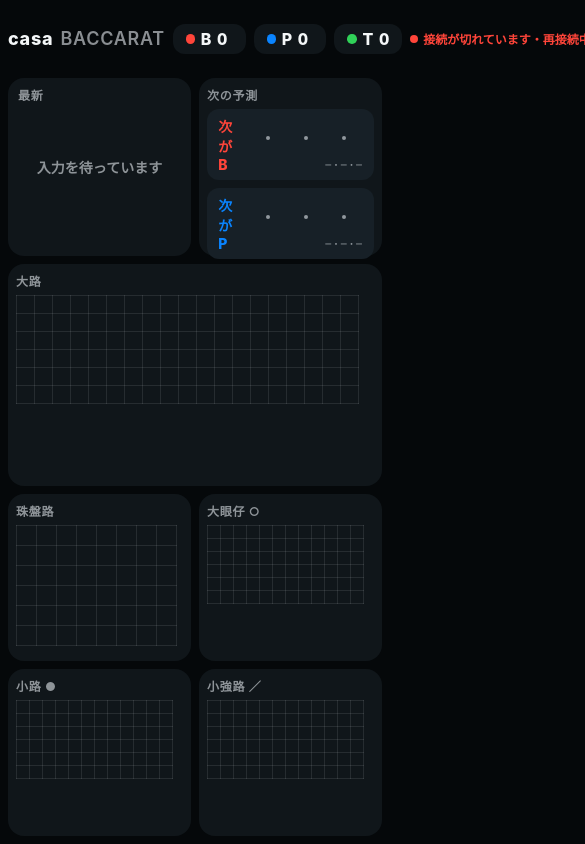
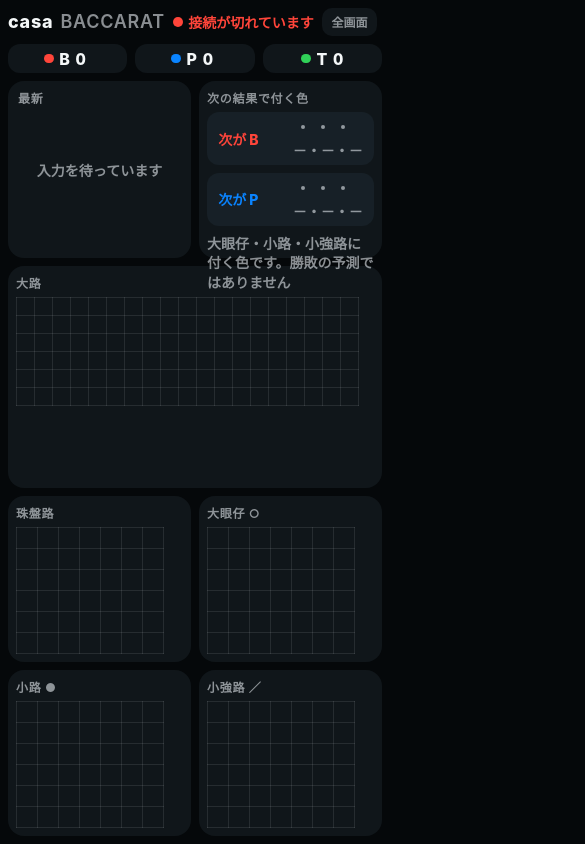
Before and after one commit to rhtcinema-boop/casa-kashitaku, a plain HTML site: page monitor.html in a window 390 px wide. Shown: the top 844 px of the page, 585 px wide, since content can reach past the window. Drawn offline with Linux system fonts and the light colour scheme; no server answers.

Commit message:
バカラモニター: ChatGPT採点の指摘を反映（下三路拡大・最新マス発光・接続切れ表示）
Co-Authored-By: Claude Opus 5.5 <noreply@anthropic.com>

```diff
--- a/monitor.html
+++ b/monitor.html
@@ -27,10 +27,10 @@
   .stats { display: flex; gap: var(--gap); margin-left: auto; }
   .st { display: flex; align-items: baseline; gap: .35em; background: var(--panel); border-radius: 12px; padding: .3em .8em; font-size: clamp(16px, 1.7vw, 28px); font-weight: 800; font-variant-numeric: tabular-nums; white-space: nowrap; }
   .st i { width: .6em; height: .6em; border-radius: 50%; display: inline-block; align-self: center; }
-  .st small { font-size: .6em; color: var(--text2); font-weight: 700; }
+  .st small { font-size: .7em; color: var(--text2); font-weight: 700; }
   .conn { font-size: clamp(12px, 1vw, 16px); font-weight: 700; color: var(--text2); white-space: nowrap; display: flex; align-items: center; gap: .4em; }
   .conn i { width: .7em; height: .7em; border-radius: 50%; background: var(--green); }
-  .conn.bad { color: var(--banker); } .conn.bad i { background: var(--banker); animation: blink 1s infinite; }
+  .conn.bad { color: var(--banker); font-size: clamp(14px, 1.2vw, 20px); } .conn.bad i { background: var(--banker); animation: blink 1s infinite; }
   .fs { border: 0; background: var(--panel); color: var(--text2); border-radius: 10px; padding: .45em .8em; font: inherit; font-size: clamp(12px, 1vw, 15px); font-weight: 700; cursor: pointer; }
   .fs:focus-visible { outline: 3px solid var(--player); }
 
@@ -39,39 +39,43 @@
   .fill { flex: 1; min-height: 0; overflow: hidden; display: flex; align-items: flex-start; justify-content: flex-start; }
   canvas { display: block; }
 
-  .last { grid-area: last; justify-content: center; align-items: center; text-align: center; position: relative; overflow: hidden; }
+  .last { grid-area: last; justify-content: center; align-items: center; text-align: center; position: relative; overflow: hidden; container-type: size; padding-top: clamp(24px, 2.6vw, 36px); }
   .last h2 { position: absolute; top: clamp(8px, 1vw, 14px); left: clamp(10px, 1.2vw, 16px); }
-  .ball { width: min(11vw, 22vh); aspect-ratio: 1; border-radius: 50%; display: grid; place-items: center; font-size: min(6.4vw, 13vh); font-weight: 900; color: #fff; background: var(--panel2); position: relative; }
+  .ball { width: min(62cqw, 58cqh); aspect-ratio: 1; border-radius: 50%; display: grid; place-items: center; font-size: min(36cqw, 34cqh); font-weight: 900; color: #fff; background: var(--panel2); position: relative; }
   .ball.B { background: var(--banker); } .ball.P { background: var(--player); } .ball.T { background: var(--green); }
   .ball .pr { position: absolute; width: 22%; height: 22%; border-radius: 50%; border: 3px solid var(--panel); }
   .ball .pr.b { background: var(--banker); top: 4%; left: 4%; } .ball .nat { position: absolute; top: -2%; right: -2%; font-size: .32em; color: var(--natural); text-shadow: 0 0 6px rgba(0,0,0,.5); } .ball .pr.p { background: var(--player); bottom: 4%; right: 4%; }
-  .lastname { margin-top: .4em; font-size: clamp(20px, 2.6vw, 44px); font-weight: 800; }
-  .lastsub { font-size: clamp(13px, 1.2vw, 20px); color: var(--text2); font-weight: 700; margin-top: .2em; font-variant-numeric: tabular-nums; }
+  .lastname { margin-top: .3em; font-size: clamp(18px, min(11cqw, 13cqh), 48px); font-weight: 800; line-height: 1.1; }
+  .lastsub { font-size: clamp(16px, min(7cqw, 7.5cqh), 26px); color: var(--text2); font-weight: 700; margin-top: .2em; font-variant-numeric: tabular-nums; }
   .last.pop .ball { animation: pop .7s cubic-bezier(.2, 1.4, .4, 1); }
   .last.pop::after { content: ""; position: absolute; inset: 0; border-radius: 16px; box-shadow: inset 0 0 0 4px var(--flash, transparent); animation: fade 2.5s forwards; }
   @keyframes pop { from { transform: scale(.6); opacity: .3; } }
   @keyframes fade { from { opacity: 1; } to { opacity: 0; } }
   @keyframes blink { 50% { opacity: .2; } }
 
-  .big { grid-area: big; }
+  .big { grid-area: big; } .fill { position: relative; }
+  .hl { position: absolute; border-radius: 50%; pointer-events: none; box-shadow: 0 0 0 4px var(--hl), 0 0 26px 8px var(--hl); opacity: 0; }
+  .hl.on { animation: hl 2.6s ease-out; }
+  @keyframes hl { 0%, 60% { opacity: 1; } 100% { opacity: 0; } }
   .side { grid-area: side; }
   .lower { grid-area: lower; display: grid; grid-template-columns: minmax(0, 1.25fr) repeat(3, minmax(0, 1fr)); gap: var(--gap); min-height: 0; }
   .lower .card { min-height: 0; }
   .ask { display: grid; gap: var(--gap); align-content: center; flex: 1; }
-  .askrow { display: flex; align-items: center; justify-content: space-between; gap: .6em; background: var(--panel2); border-radius: 12px; padding: .5em .8em; font-size: clamp(14px, 1.4vw, 24px); font-weight: 800; }
+  .askrow { display: flex; align-items: center; justify-content: space-between; gap: .6em; background: var(--panel2); border-radius: 12px; padding: .35em .8em; font-size: clamp(14px, 1.4vw, 24px); font-weight: 800; }
   .askrow.b { color: var(--banker); } .askrow.p { color: var(--player); }
-  .askrow small { display: block; text-align: right; font-size: .55em; color: var(--text2); margin-top: .2em; font-weight: 700; }
+  .note { margin: 0; font-size: clamp(14px, 1.15vw, 22px); color: var(--text2); font-weight: 600; line-height: 1.4; }
+  .askrow small { display: block; text-align: right; font-size: max(14px, .7em); color: var(--text2); margin-top: .2em; font-weight: 700; }
   .empty { position: absolute; inset: 0; display: grid; place-items: center; text-align: center; color: var(--text2); font-size: clamp(14px, 1.4vw, 22px); font-weight: 700; padding: 1em; }
 
   /* 縦置きのモニター */
   @media (orientation: portrait) {
+    header { flex-wrap: wrap; } .stats { margin-left: 0; order: 3; width: 100%; } .stats .st { flex: 1; justify-content: center; }
     .screen { grid-template-columns: minmax(0, 1fr) minmax(0, 1fr); grid-template-rows: auto minmax(0, .8fr) minmax(0, 1fr) minmax(0, .8fr) minmax(0, .7fr);
       grid-template-areas: "head head" "last side" "big big" "lower lower" "lower lower"; }
     .lower { grid-template-columns: minmax(0, 1fr) minmax(0, 1fr); grid-template-rows: minmax(0, 1fr) minmax(0, 1fr); }
-    .ball { width: min(22vw, 16vh); font-size: min(12vw, 9vh); }
     .stats .st:nth-child(4) { display: none; }
   }
-  @media (prefers-reduced-motion: reduce) { .last.pop .ball, .last.pop::after, .conn.bad i { animation: none; } }
+  @media (prefers-reduced-motion: reduce) { .last.pop .ball, .last.pop::after, .conn.bad i, .hl.on { animation: none; } }
 </style>
 </head>
 <body>
@@ -96,13 +100,14 @@
     <div class="empty" id="empty" hidden>入力を待っています</div>
   </section>
 
-  <section class="card big"><h2>大路</h2><div class="fill" id="fBig"><canvas id="big" role="img" aria-label="大路"></canvas></div></section>
+  <section class="card big"><h2>大路</h2><div class="fill" id="fBig"><canvas id="big" role="img" aria-label="大路"></canvas><i class="hl" id="hl"></i></div></section>
 
   <section class="card side">
-    <h2>次の予測</h2>
+    <h2>次の結果で付く色</h2>
     <div class="ask">
       <div class="askrow b"><span>次が B</span><span><canvas id="askB" role="img"></canvas><small id="askBt"></small></span></div>
       <div class="askrow p"><span>次が P</span><span><canvas id="askP" role="img"></canvas><small id="askPt"></small></span></div>
+      <p class="note">大眼仔・小路・小強路に付く色です。勝敗の予測ではありません</p>
     </div>
   </section>
 
@@ -114,13 +119,13 @@
   </div>
 </div>
 
-<script src="config.js?v=20261119b"></script>
-<script src="js/road-core.js?v=20261119b"></script>
+<script src="config.js?v=20261119c"></script>
+<script src="js/road-core.js?v=20261119c"></script>
 <script>
 (function () {
   const $ = id => document.getElementById(id);
   const NAME = { B: 'バンカー', P: 'プレイヤー', T: 'タイ' };
-  const POLL = 2000;
+  const POLL = 1000;
   let hands = [], rev = -1, lastOk = 0, first = true;
 
   // 枠の高さに6段がちょうど収まるマスの大きさ
@@ -150,13 +155,19 @@
     }
 
     const sb = cellFor($('fBig'), 18, 90, 20);
-    Road.drawBig($('big'), a, sb, $('fBig')); fitRight($('big'), $('fBig'), sb);
-    const sd = cellFor($('fBead'), 16, 70, 8);
+    const lc = Road.drawBig($('big'), a, sb, $('fBig')); fitRight($('big'), $('fBig'), sb);
+    if (isNew && lc) { // 大路の最新マスを光らせる
+      const hl = $('hl'), off = parseFloat($('big').style.marginLeft) || 0, pad = sb * .1;
+      Object.assign(hl.style, { left: lc.x + off + pad + 'px', top: lc.y + pad + 'px', width: sb - pad * 2 + 'px', height: sb - pad * 2 + 'px' });
+      hl.style.setProperty('--hl', `var(--${h.r === 'B' ? 'banker' : h.r === 'P' ? 'player' : 'green'})`);
+      hl.classList.remove('on'); void hl.offsetWidth; hl.classList.add('on');
+    }
+    const sd = cellFor($('fBead'), 16, 70, 7);
     Road.drawBead($('bead'), hands, sd, $('fBead'), 0); fitRight($('bead'), $('fBead'), sd);
     for (const [cv, box, seq, kind] of [['eye', 'fE', a.der[1], 'ring'], ['small', 'fS', a.der[2], 'dot'], ['roach', 'fC', a.der[3], 'slash']]) {
-      const s = cellFor($(box), 8, 34, 12); Road.drawDerived($(cv), seq, kind, s, $(box)); fitRight($(cv), $(box), s);
+      const s = cellFor($(box), 10, 56, 6); Road.drawDerived($(cv), seq, kind, s, $(box)); fitRight($(cv), $(box), s);
     }
-    const sa = Math.max(20, Math.min(48, Math.round(window.innerHeight / 22)));
+    const side = document.querySelector('.side'), sa = Math.max(16, Math.min(48, Math.floor((side.clientHeight - 70) / 4), Math.floor((side.clientWidth - 40) / 7)));
     $('askBt').textContent = Road.drawAsk($('askB'), Road.predict(a, 'B'), sa);
     $('askPt').textContent = Road.drawAsk($('askP'), Road.predict(a, 'P'), sa);
   }
@@ -164,7 +175,8 @@
   function setConn() {
     const ok = Date.now() - lastOk < 10000;
     $('conn').classList.toggle('bad', !ok && !first);
-    $('connT').textContent = first ? '接続中…' : ok ? 'リアルタイム表示中' : '接続が切れています・再接続中';
+    const ago = Math.round((Date.now() - lastOk) / 1000), agoT = !lastOk ? '' : ago < 60 ? `・最終更新${ago}秒前` : `・最終更新${Math.floor(ago / 60)}分前`;
+    $('connT').textContent = first ? '接続中…' : ok ? 'リアルタイム表示中' : '接続が切れています' + agoT;
   }
   async function poll() {
     try {
```
